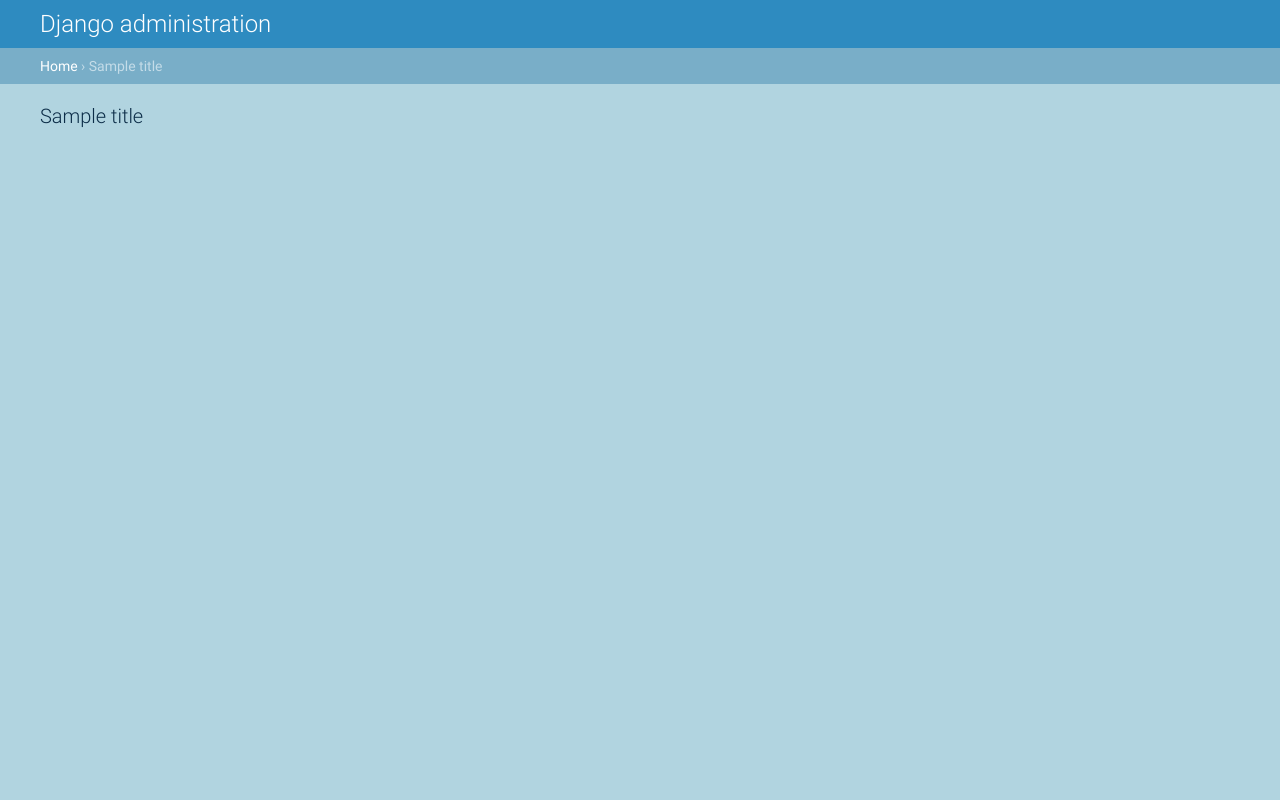
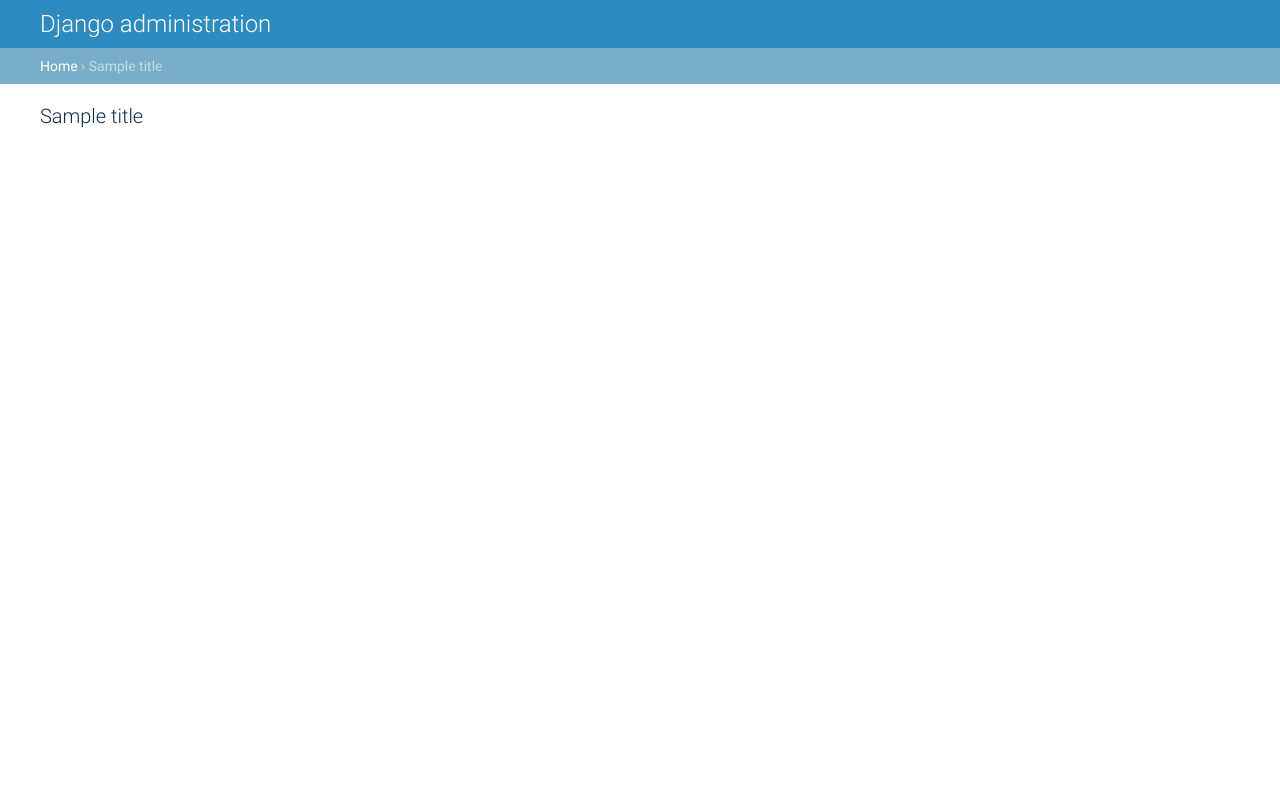
Before and after one commit to ht-90/django-blog, a Django app: template templates/admin/base_site.html in a window 1280 px wide. Run offline with Django 3.2, Linux system fonts and the light colour scheme; the template is opened without the code that fills it: most values are stand-ins (such as "Sample title", 1, 10 or a date in 2020); parts of the project's set-up code (start-up, migrations or seed data) failed here and were passed over.

Commit message:
removed body background colour

```diff
--- a/static/base_site.css
+++ b/static/base_site.css
@@ -1,10 +1,6 @@
 #header {
     background: #2e8bc0;
     color: white;
-  }
-
-  body {
-    background: #b1d4e0;
   }
 
   h1 {
```
